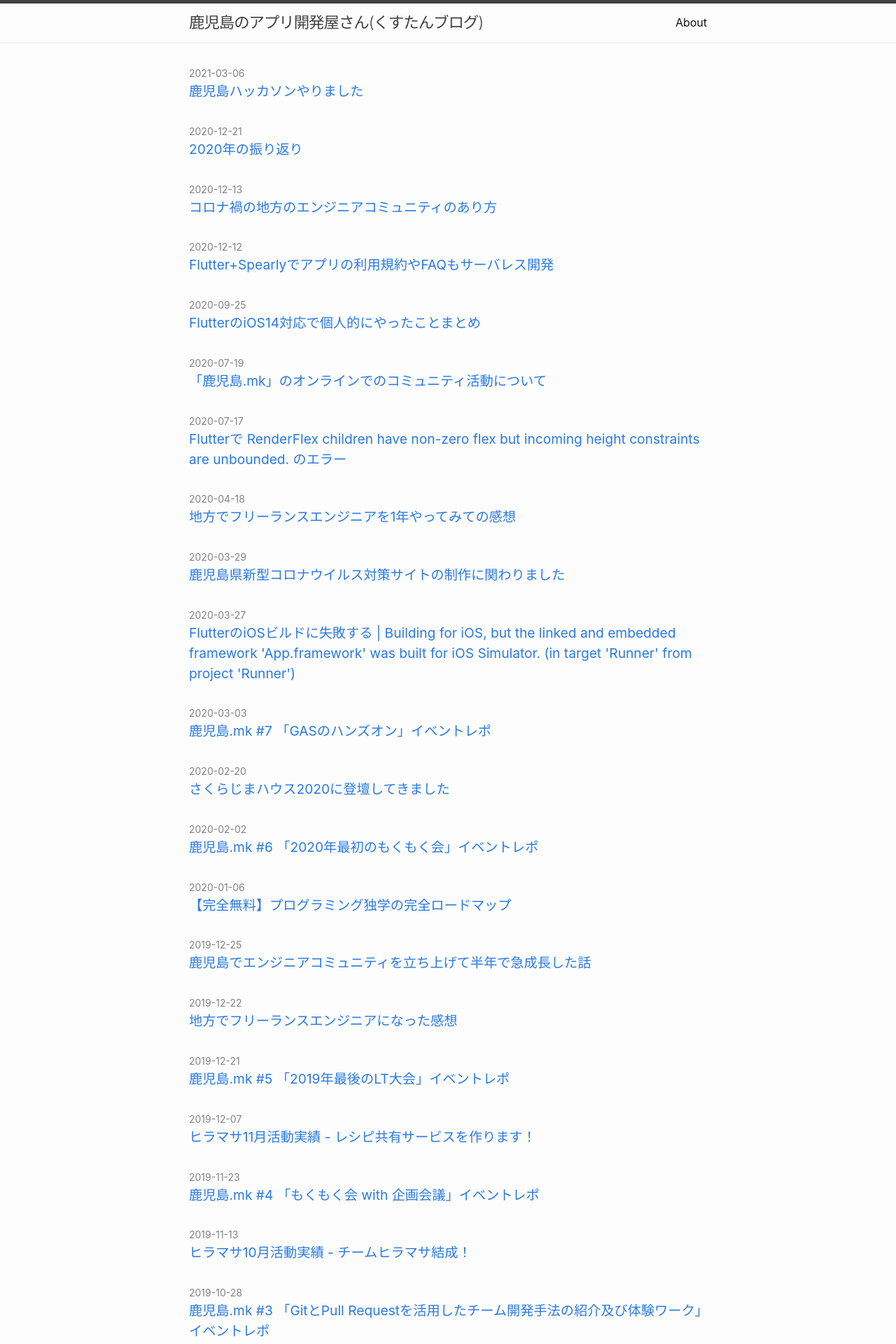
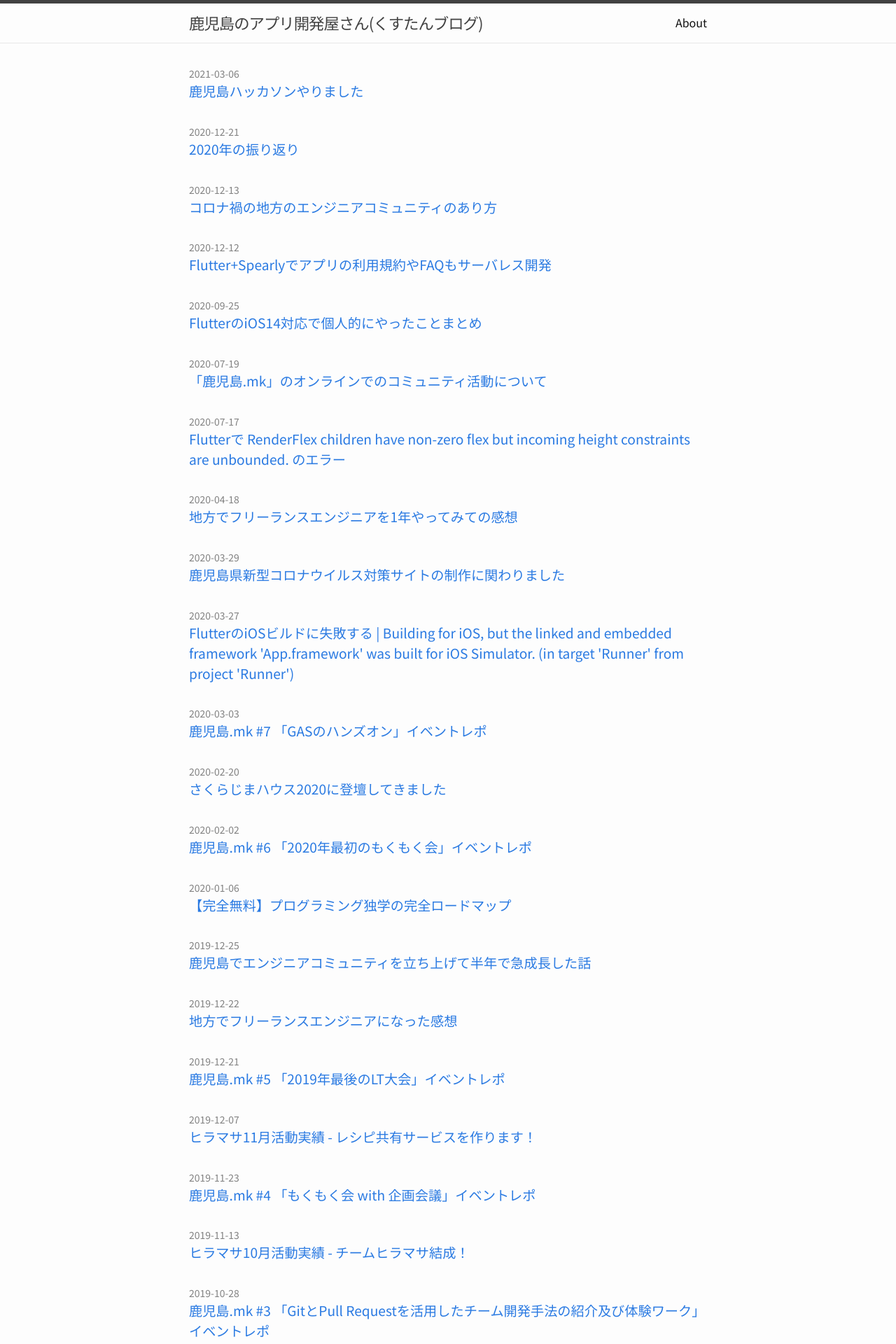
Before and after one commit to qst-exe/qst-blog, a Jekyll site: the page built from index.markdown, in a window 1280 px wide. Shown: the top 1920 px of the page at 70% size. Built offline with Jekyll 4.4.1, drawn with Linux system fonts in a browser that asks for light colours.

Commit message:
[Add] Webフォントの組み込み

```diff
--- a/_includes/head.html
+++ b/_includes/head.html
@@ -3,6 +3,7 @@
   <meta http-equiv="X-UA-Compatible" content="IE=edge">
   <meta name="viewport" content="width=device-width, initial-scale=1">
   <link rel="icon" type="image/png" href="/assets/images/icon/favicon.png">
+  <link href="https://fonts.googleapis.com/css?family=Noto+Sans+JP:400,500,700&display=swap" rel="stylesheet">
   {%- seo -%}
   <link rel="stylesheet" href="{{ "/assets/css/style.css" | relative_url }}">
   {%- feed_meta -%}
--- a/assets/css/style.scss
+++ b/assets/css/style.scss
@@ -5,6 +5,12 @@
 @import
   "minima/skins/{{ site.minima.skin | default: 'classic' }}",
   "minima/initialize";
+
+body {
+  font-family: "Noto Sans JP", serif;
+  -webkit-text-size-adjust: 100%;
+  position: relative;
+}
 
 .site-header {
   @media screen and (max-width:480px) {
```
